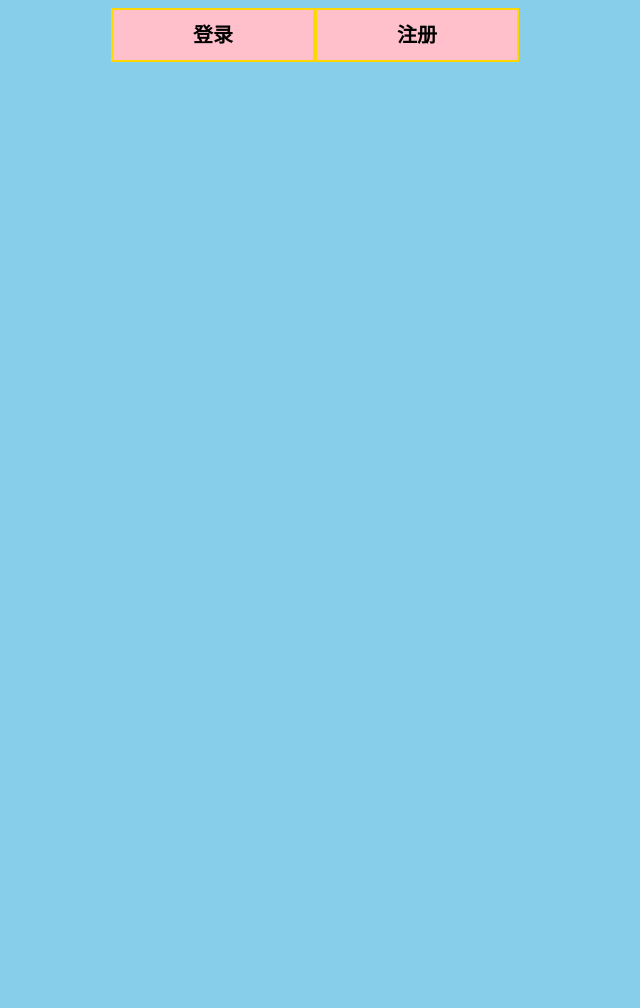
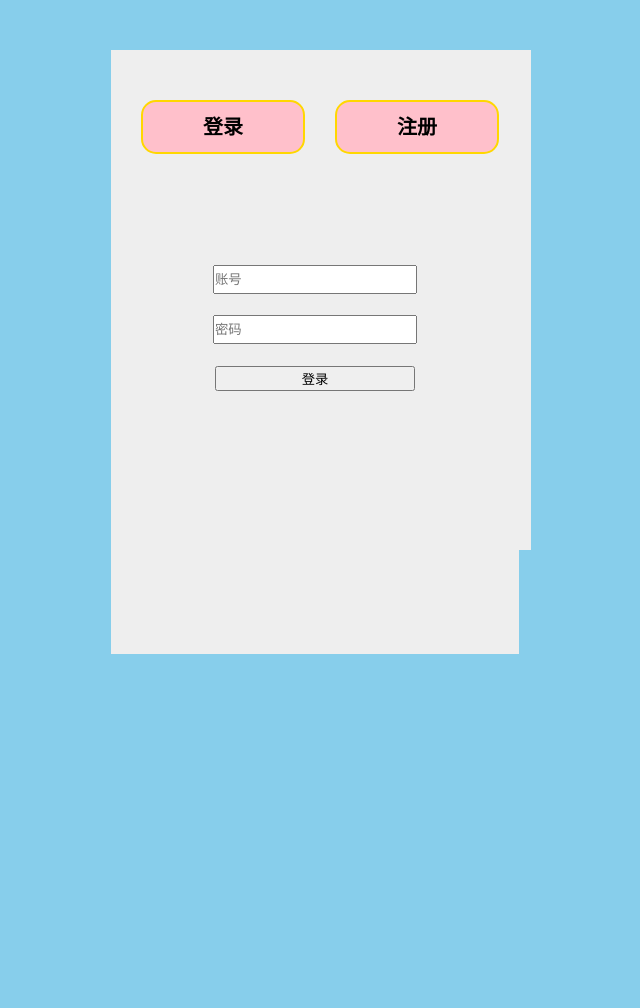
Before and after one commit to SimpleLikeMe/untitled2, a Flask app: page /login in a window 1280 px wide. Shown: the whole page, without its empty margins (319-959 px from the left). After the commit the page ends 654 px from the top, so only its background shows below. Run offline with Flask 2, Linux system fonts and the light colour scheme.

Commit message:
我的博客项目第三次修改

```diff
--- a/main.py
+++ b/main.py
@@ -234,3 +234,5 @@ def comment():
 if __name__ == "__main__":
     # 绑定ip端口号启动程序
     app.run(host="192.168.12.147", port=8888, debug=True)
+    # git获取路径
+    git = "https://github.com/zzy0371/Py1901Advance.git"
--- a/static/css/index.css
+++ b/static/css/login.css
@@ -1,10 +1,17 @@
 
-div{
-    height: 1000px;
-    background-color: skyblue;
+*{
+    margin: 0px;
+    padding: 0px;
 }
+
+.all{
+    height: 500px;
+    background-color: #EEEEEE;
+}
+
+
 .button{
-    width: 200px;
+    width: 160px;
     height: 50px;
     line-height: 50px;
     background-color: pink;
@@ -13,10 +20,14 @@ div{
     text-align: center;
     border: 2px solid gold;
     float: left;
+    margin-top: 50px;
+    margin-left: 30px;
+    border-radius: 15px;
 }
 .button:hover{
     background-color: skyblue;
     color: white;
+
 }
 .inner{
     width: 408px;
--- a/static/js/app/index.js
+++ b/static/js/app/login.js
@@ -1,6 +1,6 @@
 let bt = document.getElementsByClassName("button");
 let div = document.getElementsByClassName("inner");
-
+div[0].style.height = "500px";
 for(let i = 0;i < bt.length;i++){
 	bt[i].onclick = function(){
 		// console.log(this)
@@ -8,10 +8,10 @@ for(let i = 0;i < bt.length;i++){
 			if(i == j){
 				// console.log(j,getComputedStyle(div[j]).display)
 				// div[j].style.display = "block";
-				div[j].style.transition = "height 2s";
-				// div[j].style.overflow = "visible";
+				div[j].style.transition = "height 1s";
+				div[j].style.overflow = "visible";
 				div[j].style.height = "500px";
-				div[j].style.backgroundColor = "lightgray";
+				// div[j].style.backgroundColor = "lightgray";
 			}
 			else{
 				div[j].style.height = "0px";
--- a/templates/index.html
+++ b/templates/index.html
@@ -7,7 +7,7 @@
     <script src="../static/js/lib/jquery-2.1.4/jquery-2.1.4.js" ></script>
     <script src="../static/js/lib/bootstrap-3.3.7-dist/js/bootstrap.js" ></script>
 
-    <!-- <link rel="stylesheet" href="../static/css/index.css"> -->
+    <!-- <link rel="stylesheet" href="../static/css/login.css"> -->
 </head>
 <body>
 
--- a/templates/login.html
+++ b/templates/login.html
@@ -3,12 +3,12 @@
 	<head>
 		<meta charset="utf-8">
 		<title>首页</title>
-		<link rel="stylesheet" href="../static/css/index.css">
+		<link rel="stylesheet" href="../static/css/login.css">
 
 	</head>
 	<body style="background-color: skyblue;">
-		<div class="index" style="width: 420px;height: 600px; margin: auto;">
-			<div>
+		<div class="login"  style="width: 420px;height: 600px; margin: auto; margin-top: 50px;">
+			<div class="all">
 				<div class="button">登录</div>
 				<div class="button">注册</div>
 				<div class="inner">
@@ -26,7 +26,7 @@
 					</form>
 				</div>
 			</div>
-			<script src="../static/js/app/index.js" type="text/javascript" charset="utf-8"></script>
+			<script src="../static/js/app/login.js" type="text/javascript" charset="utf-8"></script>
 
 		</div>
 
--- a/templates/news.html
+++ b/templates/news.html
@@ -3,7 +3,7 @@
 <head>
     <meta charset="UTF-8">
     <title>新闻</title>
-    <link rel="stylesheet" href="../static/css/index.css">
+    <link rel="stylesheet" href="../static/css/login.css">
 
 </head>
 <body>
--- a/templates/register.html
+++ b/templates/register.html
@@ -3,7 +3,7 @@
 <head>
     <meta charset="UTF-8">
     <title>注册</title>
-    <link rel="stylesheet" href="../static/css/index.css">
+    <link rel="stylesheet" href="../static/css/login.css">
 
 </head>
 <body>
--- a/templates/user_home.html
+++ b/templates/user_home.html
@@ -9,7 +9,7 @@
 		<script src="../static/js/lib/jquery-2.1.4/jquery-2.1.4.js"></script>
 		<script src="../static/js/lib/bootstrap-3.3.7-dist/js/bootstrap.js"></script>
 
-		<!--<link rel="stylesheet" href="../static/css/index.css">-->
+		<!--<link rel="stylesheet" href="../static/css/login.css">-->
 	</head>
 
 	<body>
```
